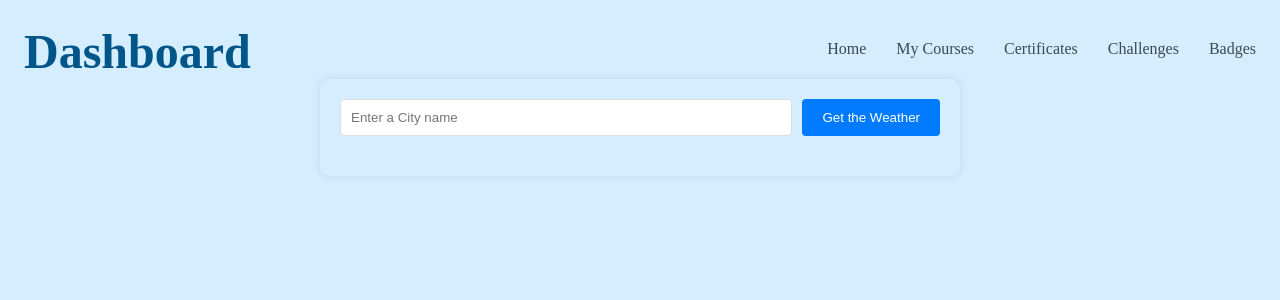
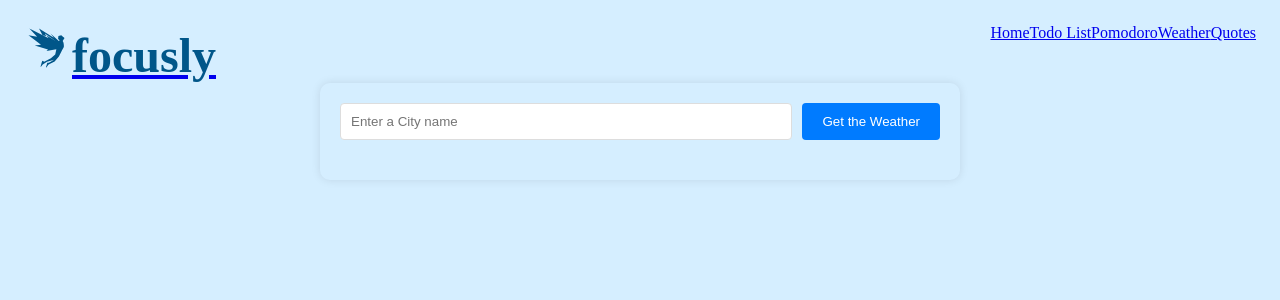
Before and after one commit to oduordaizy/10_days_of_reactjs, a React (Vite) app: page /weather in a window 1280 px wide. Shown: the top 300 px of the page. Built offline with nearby package versions, Linux system fonts and the light colour scheme.

Commit message:
Refactor: Used Link instead of a and also added the paths

```diff
--- a/src/components/Navbar.tsx
+++ b/src/components/Navbar.tsx
@@ -1,19 +1,21 @@
 import React from 'react'
+import { Link } from 'react-router-dom'
+import { LiaStudiovinari } from "react-icons/lia";
 
 const Navbar: React.FC = () => {   //React.FC just means react functional component
   return (
 
-    <nav className='navbar'>
-      <div className='logo'>Dashboard</div>
-        <ul>
-          <li>Home</li>
-          <li>My Courses</li>
-          <li>Certificates</li>
-          <li>Challenges</li>
-          <li>Badges</li>
-        </ul>
+    <div className='navbar'>
+      <Link to='/'><div className='logo'> <LiaStudiovinari />focusly</div></Link>
+        <nav>
+          <Link to='/'>Home</Link>
+          <Link to='/todo'>Todo List</Link>
+          <Link to='/pomodoro'>Pomodoro</Link>
+          <Link to='/weather'>Weather</Link>
+          <Link to='/quotes'>Quotes</Link>
+        </nav>
 
-    </nav>
+    </div>
   )
 }
 
```
